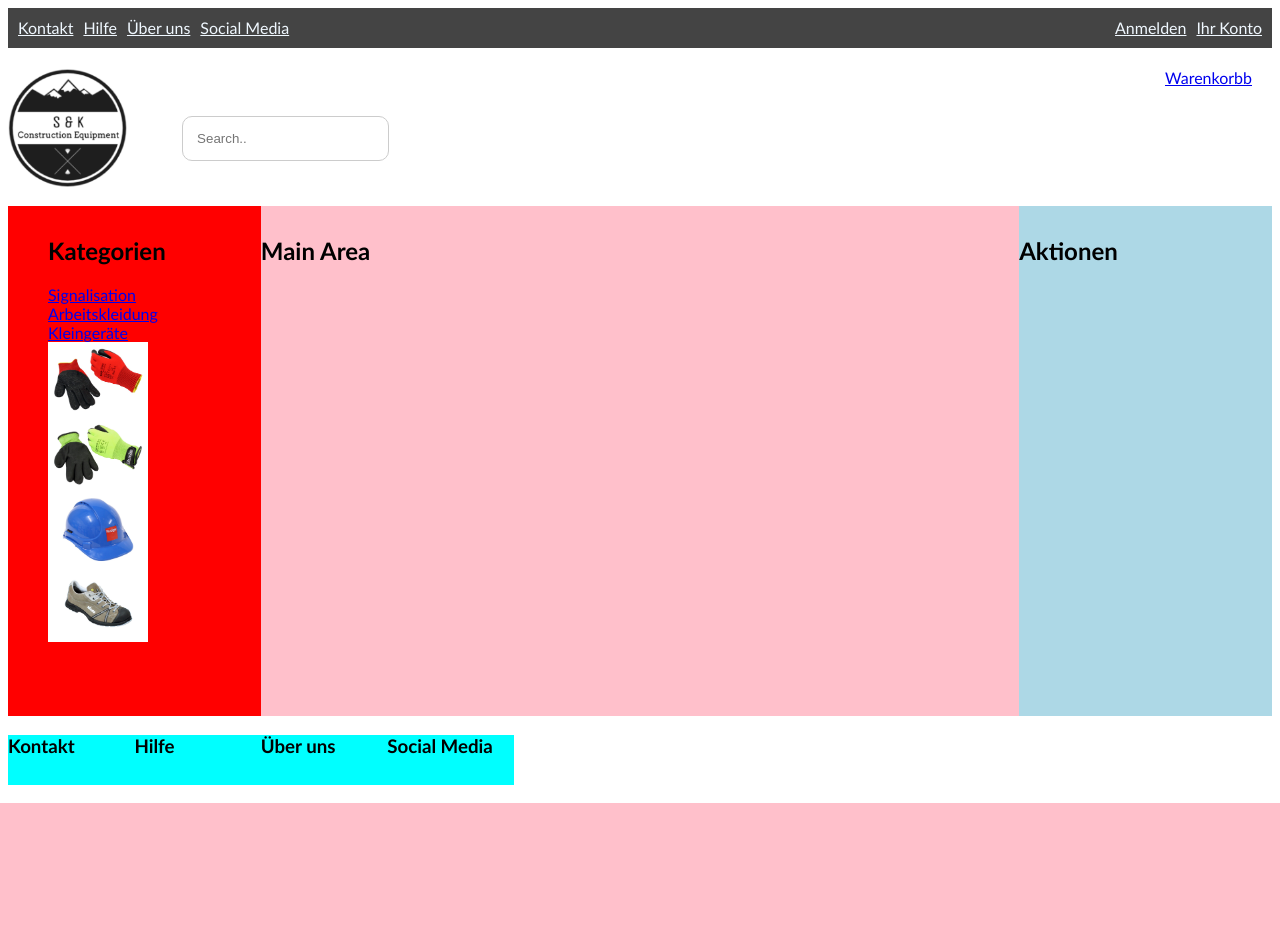
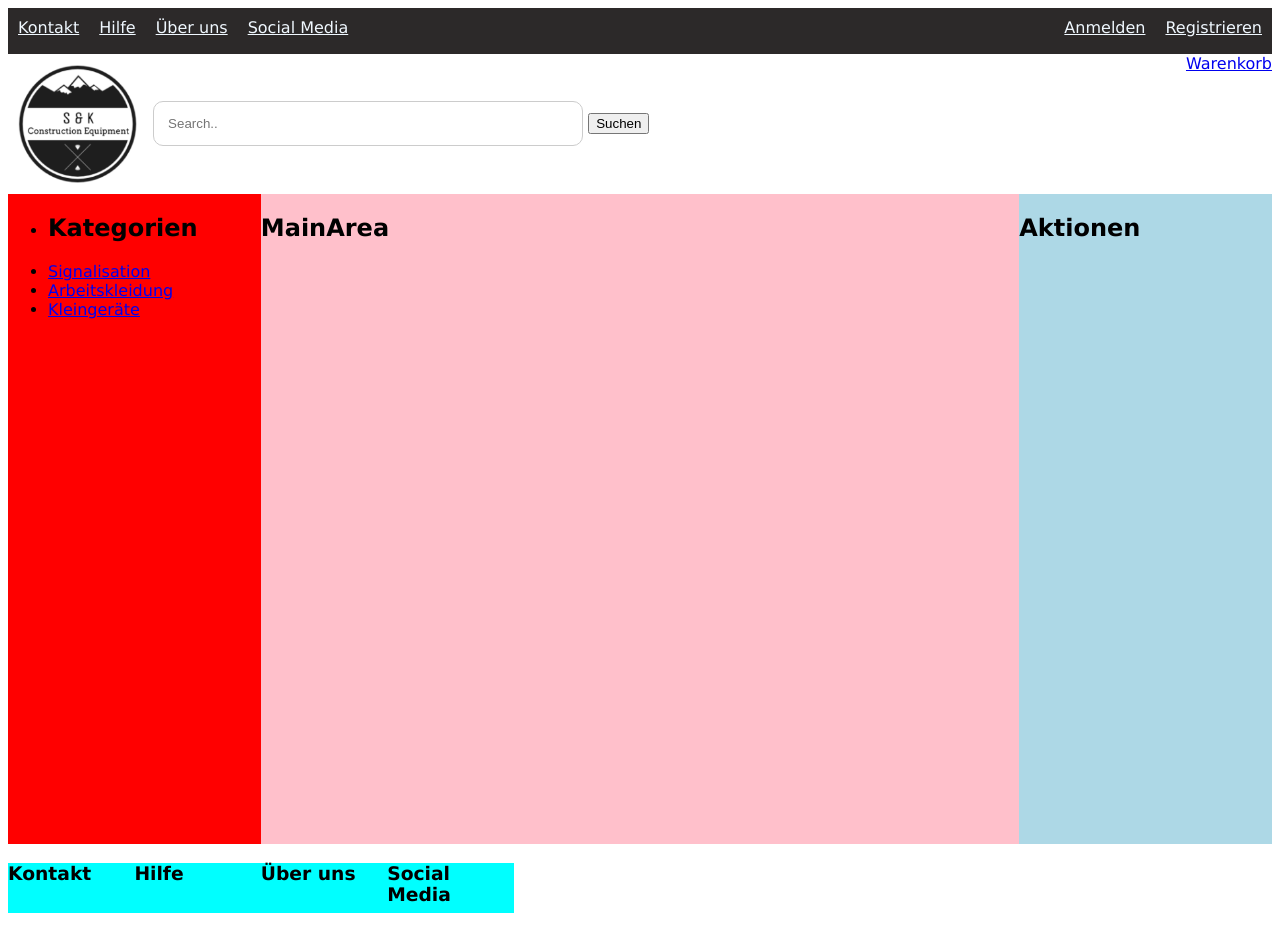
Before and after one commit to chraebeli/webshop, a PHP site: page / in a window 1280 px wide. Before the commit the page ends 803 px from the top, so only its background shows below. Run offline with PHP 8.4, Linux system fonts and the light colour scheme.

Commit message:
css überarbeitet

```diff
--- a/css/layout_2.css
+++ b/css/layout_2.css
@@ -1,51 +1,43 @@
 
 body {
-    font-family:  'Gill Sans', 'Gill Sans MT', Calibri, 'Trebuchet MS', sans-serif;
+    font-family:  "Lucida Sans Unicode", "Lucida Grande", sans-serif;
+}
 
+/* ----- Header ----- */
+.navigation-bar  {
+    background-color: rgb(44, 41, 41);
+    width: 100%;
+    height: 46px;
+}
+.navigation-bar *  {
+    margin: 10px;
+    float: left;
+    color: aliceblue;
+}
+
+.right {
+   float: right;
+}
+
+.logobar img {
+    margin: 10px;
+    vertical-align: middle;
 
 }
-nav {
-    background-color: rgb(68, 68, 68);
-    height: 40px;
 
-}
-.navigation-bar * {
-    float: left;
-    display: inline;
-    margin: auto;
-    padding: 5px ;
-    color: aliceblue;
-    text-align: left;
-}
-
-.navigation-bar .right {
-    float: right;
-}
-
-
-.logobar img {
-    padding-top: 20px;
-}
 .logobar input[type=text]  {
-    position: relative;
-    left: 50px;
-    top: -45px;
     border-radius: 10px;
     border: 1px solid #ccc;
-    display: inline;
+    width: 400px;
     padding: 14px;
     }
 
-.logobar a {
-    float: right;
-    padding: 20px;
 
-}
+/* ----- Content ----- */
 
-div .categories, .mainArea, .aktionen{
+.content .categories, .mainArea, .sales {
+    height: 650px;
     float: left;
-   height: 500px;
-   padding-top: 10px;
 
 }
 
@@ -54,26 +46,22 @@ div .categories, .mainArea, .aktionen{
     background-color: red;
 }
 
-.categories * {
-    display: block;
-}
+
 .mainArea {
     width: 60%;
     background-color: pink;
 }
 
-.aktionen {
-    float: right;
+.sales {
     width: 20%;
     background-color: lightblue;
 }
 
-.footer {
+
+/* ----- Footer ----- */
+footer * {
     background-color: aqua;
     float: left;
     width: 10%;
     height: 50px;
-;
 }
-
-}
--- a/index.html
+++ b/index.html
@@ -11,55 +11,48 @@
 
 <body>
     <header>
+        <nav class="navigation-bar">
+            <a href="#kontakt" class="left">Kontakt</a>
+            <a href="#hilfe" class="left">Hilfe</a>
+            <a href="#überungs" class="left">Über uns</a>
+            <a href="#socialMedia" class="left">Social Media</a>
+            <a href="#registrieren" class="right">Registrieren</a>
+            <a href="#anmelden" class="right">Anmelden</a>
+        </nav>
+        <div class="logobar">
+            <a href="#home"> <img src="images/Logo.png" width="120" alt="logo"></a>
+            <input type="text" placeholder="Search.." name="search">
+            <button type="button" oneclick=> Suchen </button>
+            <a class="right" href="#warenkorb">Warenkorb</a>
+        </div>
+    </header>
 
-        <nav class="navigation-bar">
-            <div class="left">
-                <a href="www.facebook.com" class="left">Kontakt</a>
-                <a href="#hilfe" class="left">Hilfe</a>
-                <a href="#überungs" class="left">Über uns</a>
-                <a href="#socialMedia" class="left">Social Media</a>
-            </div>
-            <div class="right">
-                <a href="#ihrKonto" class="right">Ihr Konto</a>
-                <a href="#anmelden" class="right">Anmelden</a>
-            </div>
-        </nav>
-
-
-    </header>
-    <div class="logobar">
-        <img src="images/Logo.png" width="120" alt="logo">
-        <input type="text" placeholder="Search.." name="search">
-        <a href="#warenkorb">Warenkorbb</a>
-    </div>
-    <div>
+    <div class="content">
         <div class="categories">
             <ul>
-                <li class black-large-padding 32>
+                <li>
                     <h2>Kategorien</h2>
                 </li>
-                <li class padding 16> <a href="#Signalisation">Signalisation</a></li>
-                <li class padding 16> <a href="#Arbeitskleidung">Arbeitskleidung</a></li>
-                <li class padding 16> <a href="#Kleingeräte">Kleingeräte</a></li>
-                <li> <img src="\images\Arbeitskleidung\107010.jpg" alt="s" width="100"></li>
-                <li> <img src="\images\Arbeitskleidung\107011.jpg" alt="s" width="100"></li>
-                <li> <img src="\images\Arbeitskleidung\107127.Blau.jpg" alt="s" width="100"></li>
-                <li> <img src="\images\Arbeitskleidung\107059.Beige.jpg" alt="s" width="100"></li>
+                <li> <a href="#Signalisation">Signalisation</a></li>
+                <li> <a href="#Arbeitskleidung">Arbeitskleidung</a></li>
+                <li> <a href="#Kleingeräte">Kleingeräte</a></li>
             </ul>
         </div>
+
         <div class="mainArea">
-            <h2>Main Area</h2>
+            <h2>MainArea</h2>
         </div>
 
-        <div class="aktionen">
+        <div class="sales">
             <h2>Aktionen</h2>
         </div>
     </div>
+
     <footer>
-        <h3 class="footer">Kontakt</h3>
-        <h3 class="footer">Hilfe</h3>
-        <h3 class="footer">Über uns</h3>
-        <h3 class="footer">Social Media</h3>
+        <h3>Kontakt</h3>
+        <h3>Hilfe</h3>
+        <h3>Über uns</h3>
+        <h3>Social Media</h3>
     </footer>
 </body>
 
```
